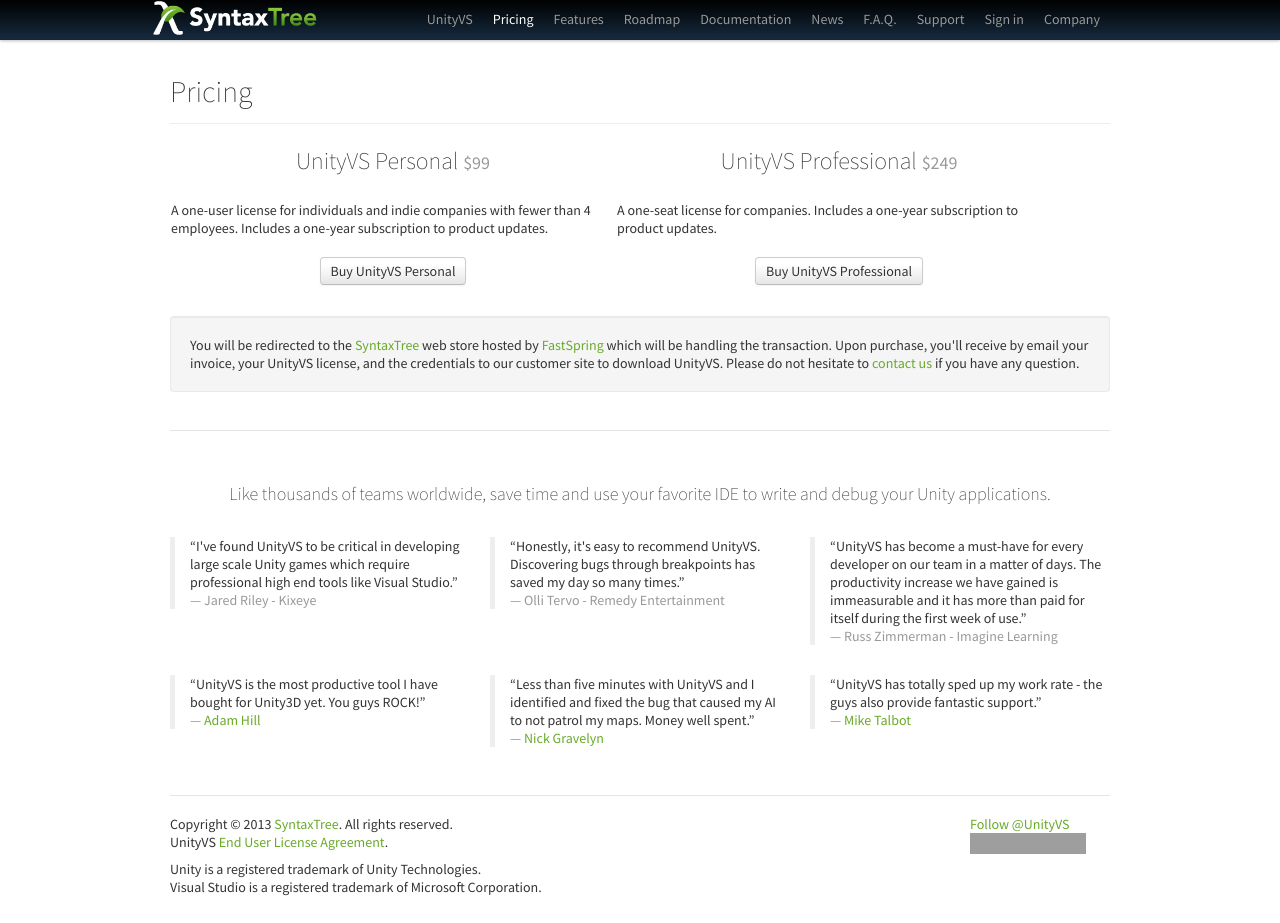
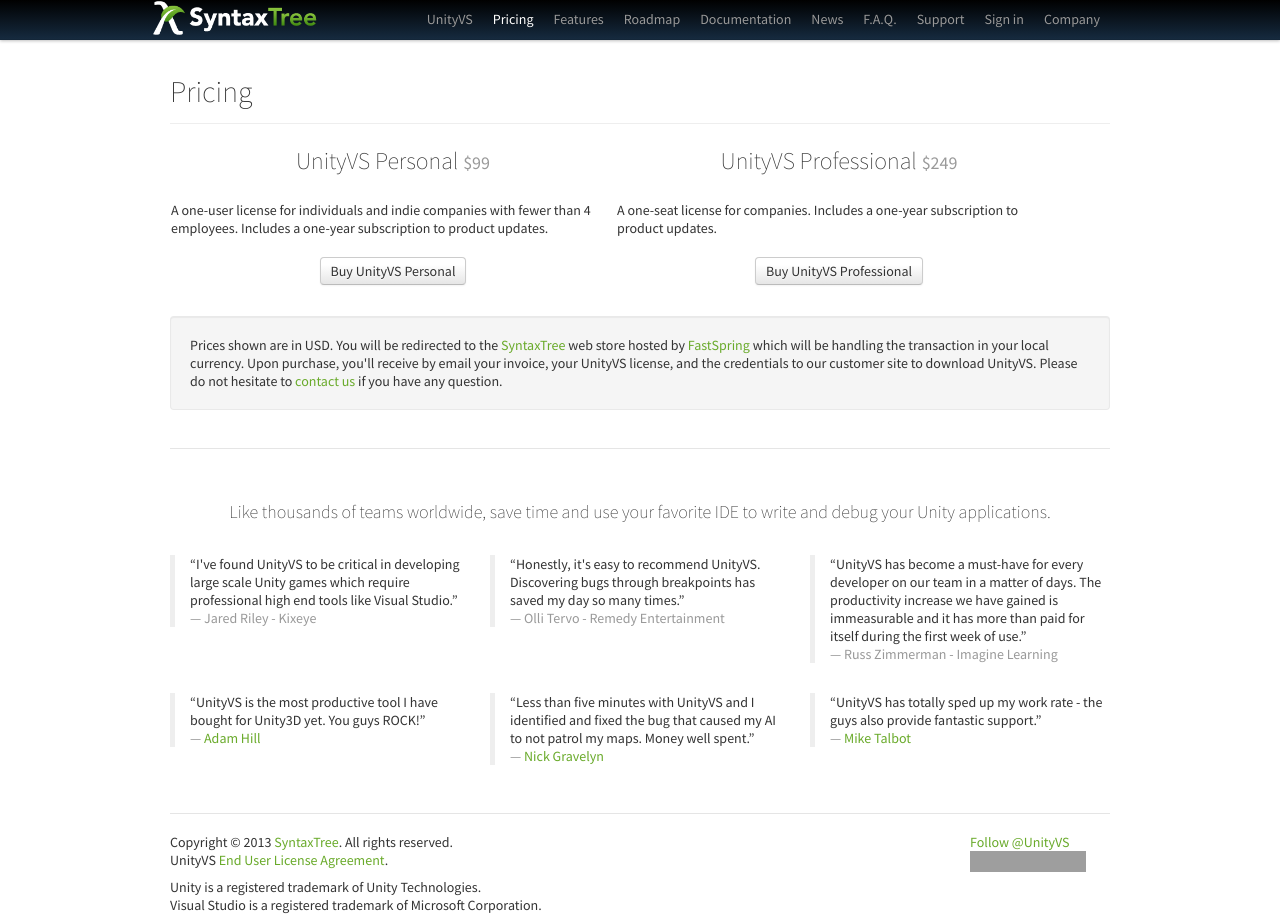
Before and after one commit to syntaxtree/unityvs.com, a Jekyll site: the page built from pricing/index.html, in a window 1280 px wide. Built offline with Jekyll 4.4.1, drawn with Linux system fonts in a browser that asks for light colours; comment, search, counter and statistics services are not loaded; grey boxes are pictures that could not be loaded.

Commit message:
Add note about the currency

```diff
--- a/pricing/index.html
+++ b/pricing/index.html
@@ -31,7 +31,7 @@
   <div class="row">
     <div class="span12">
       <div class="well">
-        You will be redirected to the <a href="http://syntaxtree.com">SyntaxTree</a> web store hosted by <a href="http://www.fastspring.com">FastSpring</a> which will be handling the transaction. Upon purchase, you'll receive by email your invoice, your UnityVS license, and the credentials to our customer site to download UnityVS. Please do not hesitate to <a href="/support/">contact us</a> if you have any question.
+        Prices shown are in USD. You will be redirected to the <a href="http://syntaxtree.com">SyntaxTree</a> web store hosted by <a href="http://www.fastspring.com">FastSpring</a> which will be handling the transaction in your local currency. Upon purchase, you'll receive by email your invoice, your UnityVS license, and the credentials to our customer site to download UnityVS. Please do not hesitate to <a href="/support/">contact us</a> if you have any question.
       </div>
     </div>
   </div>
```
